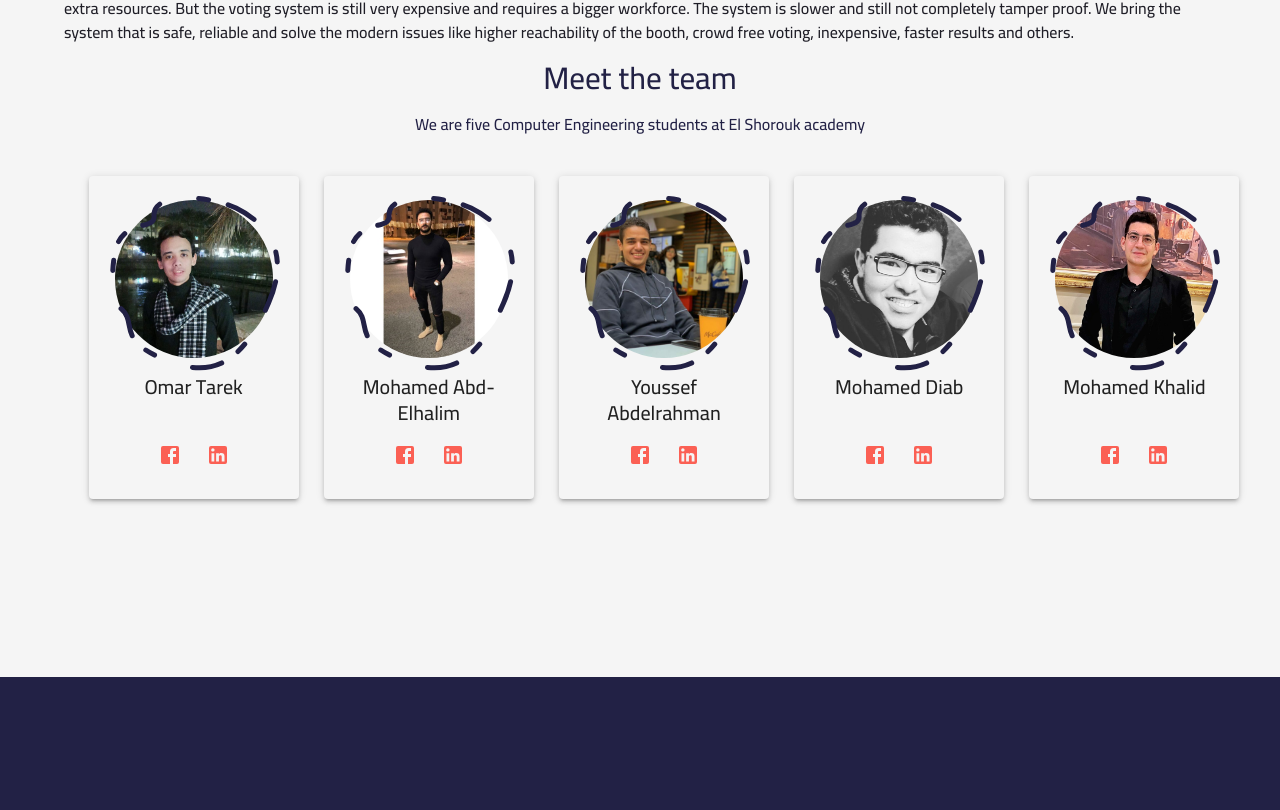
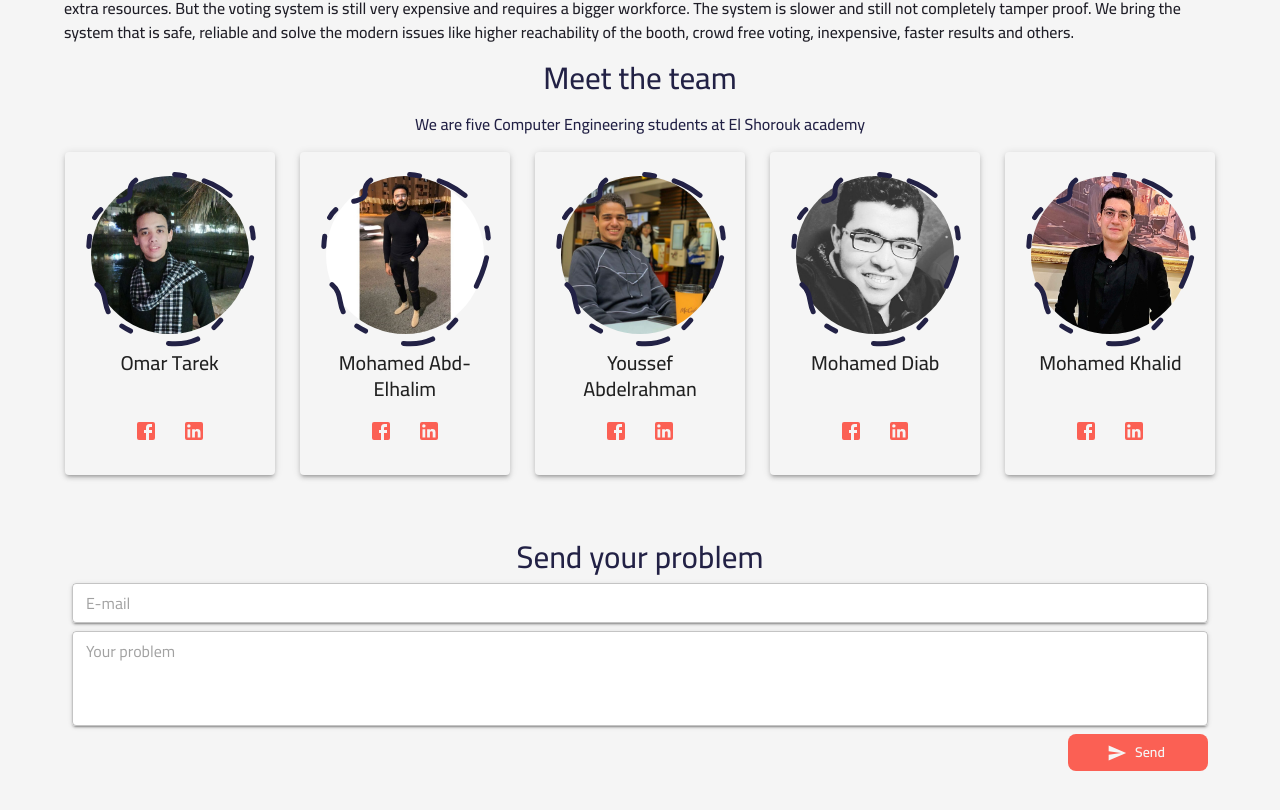
Before and after one commit to mohannadzidan/voitng-blockchain, a React (Vite) app: page /about in a window 1280 px wide. Shown: the part 490-1300 px from the top of the page. Built offline with nearby package versions, Linux system fonts and the light colour scheme.

Commit message:
feat: add contact form

```diff
--- a/public/locales/ar/common.json
+++ b/public/locales/ar/common.json
@@ -1,10 +1,12 @@
 {
     "next": "التالي",
     "back": "رجوع",
+    "email": "البريد الالكتروني",
     "full_name": "الاسم بالكامل",
     "national_id": "الرقم القومي",
     "phone_number": "رقم التليفون",
     "name": "الاسم",
     "age": "العمر",
-    "address": "العنوان"
+    "address": "العنوان",
+    "send": "ارسال"
 }
--- a/public/locales/ar/translation.json
+++ b/public/locales/ar/translation.json
@@ -40,6 +40,11 @@
             "p1": "نظام تصويت عبر الإنترنت سيحل محل النظام الورقي القديم. بمرور الوقت ، استخدمنا التكنولوجيا المطلوبة في كل قطاع لتحسين الكفاءة وتوفير الموارد الإضافية. لكن نظام التصويت لا يزال مكلفًا للغاية ويتطلب قوة عاملة أكبر. النظام أبطأ ولا يزال غير مؤكد تمامًا. نوفر نظامًا آمنًا وموثوقًا ونحل المشكلات الحديثة مثل إمكانية الوصول إلى المقصورة بشكل أكبر ، والتصويت الخالي من الجماهير ، والنتائج غير المكلفة ، والنتائج الأسرع وغيرها."
         }
     },
+    "contact_form": {
+        "title": "ارسل مشكلتك",
+        "send": "ارسل",
+        "your_problem": "المشكلة"
+    },
     "register": {
         "info": {
             "title": "تسجيل"
--- a/public/locales/en/common.json
+++ b/public/locales/en/common.json
@@ -3,8 +3,10 @@
     "back": "Back",
     "name": "Name",
     "age": "Age",
+    "email": "E-mail",
     "phone_number": "Phone number",
     "national_id": "National ID",
     "address": "Address",
-    "full_name": "Full name"
+    "full_name": "Full name",
+    "send": "Send"
 }
--- a/public/locales/en/translation.json
+++ b/public/locales/en/translation.json
@@ -40,6 +40,11 @@
             "p1": "An online voting system that will replace the  old paper system. Over the time we have utilized the required technology in every sector to improve efficiency and save the extra resources. But the voting system is still very  expensive and requires a bigger workforce. The system is slower and still not completely tamper proof. We bring the system that is safe, reliable and solve the modern issues like higher reachability of the booth, crowd free voting,  inexpensive, faster results and others."
         }
     },
+    "contact_form": {
+        "title": "Send your problem",
+        "send": "Send",
+        "your_problem": "Your problem"
+    },
     "register": {
         "info": {
             "title": "Registration"
--- a/src/App.jsx
+++ b/src/App.jsx
@@ -102,7 +102,6 @@ function App() {
               }
             />
           </Routes>
-          <Footer />
         </BrowserRouter>
       </Theme>
     </CacheProvider>
--- a/src/components/Footer/index.jsx
+++ b/src/components/Footer/index.jsx
@@ -1,14 +1,25 @@
-import { styled } from "@mui/material";
+import { Grid, Stack, styled, TextField, Typography } from "@mui/material";
 import { Container } from "@mui/system";
 import React from "react";
+import { useTranslation } from "react-i18next";
 const Wrapper = styled("div")`
   background-color: ${({ theme }) => theme.palette.secondary.main};
   height: 300px;
 `;
+
+
 function Footer() {
   return (
     <Wrapper>
-      <Container maxWidth="lg" />
+      <Container
+        maxWidth="lg"
+        sx={{
+          color: "white",
+          height: "100%",
+          color: "#fff",
+        }}
+      >
+            </Container>
     </Wrapper>
   );
 }
--- a/src/pages/About/index.jsx
+++ b/src/pages/About/index.jsx
@@ -5,8 +5,10 @@ import {
   Button,
   Container,
   Grid,
+  Paper,
   Stack,
   styled,
+  TextField,
   Typography,
 } from "@mui/material";
 
@@ -24,6 +26,8 @@ import PriceTagIcon from "../../components/icons/PriceTagIcon";
 import ProjectMember from "./ProjectMember";
 import { Link } from "react-router-dom";
 import Lock from "../../components/icons/Lock";
+import SendIcon from "@mui/icons-material/Send";
+import { HussainedFormActions } from "../../containers/HussainedForm";
 
 const teamMembers = [
   {
@@ -61,6 +65,42 @@ const teamMembers = [
     },
   },
 ];
+
+function ContactForm() {
+  const { t } = useTranslation(["translation", "common"]);
+  return (
+    <Stack spacing={1} component="from" padding={1}>
+      <TextField
+        placeholder={t("email", { ns: "common" })}
+        size="small"
+        sx={{
+          "& .MuiInputBase-root": {
+            background: "white",
+            boxShadow: (theme) => theme.shadows[2],
+          },
+        }}
+      />
+      <TextField
+        multiline
+        minRows={3}
+        maxRows={3}
+        placeholder={t("contact_form.your_problem")}
+        size="small"
+        sx={{
+          "& .MuiInputBase-root": {
+            background: "white",
+            boxShadow: (theme) => theme.shadows[2],
+          },
+        }}
+      />
+      <HussainedFormActions>
+        <Button variant="contained" startIcon={<SendIcon />}>
+          {t("send", { ns: "common" })}
+        </Button>
+      </HussainedFormActions>
+    </Stack>
+  );
+}
 
 function About() {
   const { t } = useTranslation();
@@ -182,7 +222,7 @@ function About() {
           </Grid>
         </Container>
       </Section>
-      <Section id="about">
+      <Section id="about" sx={{ minHeight: "unset" }}>
         <Container
           maxWidth="lg"
           sx={{
@@ -215,6 +255,7 @@ function About() {
             >
               {t("landing.about.meet_the_team_p1")}
             </Typography>
+            <div>
               <Grid container columnSpacing={3} rowSpacing={3}>
                 {teamMembers.map((x) => (
                   <Grid
@@ -228,7 +269,29 @@ function About() {
                   </Grid>
                 ))}
               </Grid>
+            </div>
           </Stack>
+        </Container>
+      </Section>
+      <Section sx={{ minHeight: "unset" }}>
+        <Container
+          maxWidth="lg"
+          sx={{
+            paddingY: 2,
+            display: "flex",
+            flexDirection: "column",
+          }}
+        >
+          <Typography
+            variant="h3"
+            color="secondary"
+            fontWeight="medium"
+            textAlign="center"
+            id="contact"
+          >
+            {t("contact_form.title")}
+          </Typography>
+          <ContactForm />{" "}
         </Container>
       </Section>
     </>
```
Lines whose indentation alone changed are shown as unchanged.
